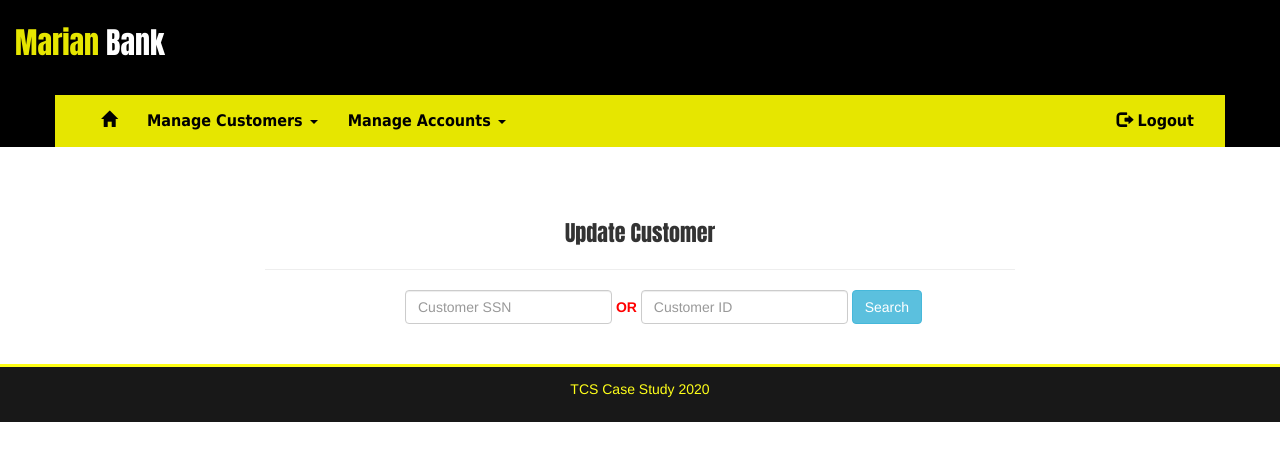
After one commit to mochatek/Retail-Bank, a Flask app: page /customer/update in a window 1280 px wide. The commit adds this page. Shown: the top 461 px of the page. Run offline with Flask 2, Linux system fonts and the light colour scheme; some libraries are stand-ins or nearby versions.

Commit message:
Customer update added

```diff
--- a/bank/routes.py
+++ b/bank/routes.py
@@ -3,6 +3,7 @@ from flask import render_template, request, redirect, url_for, flash
 from bank.models import Customer, Login, Account, Transaction, db
 from datetime import datetime
 from bank.forms import RegisterForm
+from sqlalchemy import or_
 
 @app.route('/')
 def index():
@@ -54,14 +55,52 @@ def create_customer():
         db.session.add(customer)
         # db.session.add(user)
         db.session.commit()
-        flash('Customer Registration successfull !.')
+        flash('Customer creation initiated successfull !.')
         return redirect(url_for('customer_home'))
     else:
         return render_template('create_customer.html', page='create_customer', form=form)
 
-@app.route('/customer/update')
+@app.route('/customer/update', methods=['GET', 'POST'])
 def update_customer():
-    return render_template('update_customer.html', page='update_customer')
+    customer = None
+    errors = None
+    if request.method == 'POST':
+        cust_name = request.form.get('cust_name', -1)
+        if cust_name == -1:  #Checking which form was submitted
+            cust_id = request.form.get('cust_id')
+            cust_ssn = request.form.get('cust_ssn')
+            if cust_ssn.strip() == '' and cust_id.strip() == '':
+                flash("Either one is mandatory and must be a 9-digit number")
+            else:
+                customer = db.session.query(Customer).filter(or_(Customer.cust_ssn == cust_ssn, Customer.cust_id == cust_id)).first()
+                if customer:
+                    flash("Customer Found !")
+                else:
+                    flash("No customer found with the given ID")
+        else:
+            errors = {}
+            cust_ssn = request.form.get('cust_ssn')
+            cust_id = request.form.get('cust_id')
+            cust_name = request.form.get('cust_name')
+            cust_age = request.form.get('cust_age')
+            cust_addr1 = request.form.get('cust_addr1')
+            customer = db.session.query(Customer).filter(or_(Customer.cust_ssn == cust_ssn, Customer.cust_id == cust_id)).first()
+            if cust_name.strip() == '':
+                errors['cust_name'] = 'Invalid name'
+            if cust_addr1.strip() == '':
+                errors['cust_addr1'] = 'Invalid address'
+            if cust_age.strip() == '' or not cust_age.isnumeric():
+                errors['cust_age'] = 'Invalid age'
+            if not errors:
+                customer.cust_name = cust_name
+                customer.cust_age = cust_age
+                customer.cust_addr1 = cust_addr1
+                db.session.commit()
+                flash('Customer update initiated successfully')
+            else:
+                flash('You need to fix the errors in order to update')
+
+    return render_template('update_customer.html', page='update_customer', customer=customer, errors=errors)
 
 @app.route('/customer/delete')
 def delete_customer():
--- a/bank/templates/create_customer.html
+++ b/bank/templates/create_customer.html
@@ -5,7 +5,7 @@
 {% endblock %}
 
 {% block content %}
-    <h4 class="text-center" style="font:bold 22px Impact">Register</h4>
+    <h4 class="text-center" style="font:bold 22px Impact">Create Customer</h4>
     <hr>
     <form class="form-horizontal" action="" method="POST">
         {{ form.csrf_token }}
--- a/bank/templates/login.html
+++ b/bank/templates/login.html
@@ -7,9 +7,9 @@
 {% block content %}
     <h4 class="text-center" style="font:bold 22px Impact">Login</h4>
     <hr>
-{% for message in get_flashed_messages() %}
-    <p class="alert alert-info">{{ message }}</p>
-{% endfor %}
+    {% for message in get_flashed_messages() %}
+        <p class="alert alert-info">{{ message }}</p>
+    {% endfor %}
     <form class="form-horizontal" action="" method="POST">
         <input type="hidden" name="csrf_token" value="{{ csrf_token() }}">
         <div class="form-group">
--- /dev/null
+++ b/bank/templates/update_customer.html
@@ -0,0 +1,90 @@
+{% extends 'base.html' %}
+
+{% block nav %}
+    {% include 'includes/customer_nav.html' %}
+{% endblock %}
+
+{% block content %}
+    <h4 class="text-center" style="font:bold 22px Impact">Update Customer</h4>
+    <hr>
+    {% for message in get_flashed_messages() %}
+        <p class="alert alert-info">{{ message }}</p>
+    {% endfor %}
+    <div class="col-sm-offset-2 col-sm-10">
+    <form class="form-inline" action="" method="POST">
+        <input type="hidden" name="csrf_token" value="{{ csrf_token() }}">
+        <div class="form-group">
+            <input type="text" name="cust_ssn" id="cust_ssn" class="form-control" placeholder="Customer SSN">
+        </div>
+        <div class="form-group">
+            <p class="form-control-static" style="color:red"><b>OR</b></p>
+        </div>
+        <div class="form-group">
+            <input type="text" name="cust_id" id="cust_id" class="form-control" placeholder="Customer ID">
+        </div>
+        <div class="form-group">
+            <button type="submit" class="btn btn-info">Search</button>
+        </div>
+    </form>
+    <br>
+    <br>
+</div>
+    {% if customer %}
+        <hr>
+        <form action="" method="post" class="form-horizontal">
+            <input type="hidden" name="csrf_token" value="{{ csrf_token() }}">
+            <div class="form-group">
+                <label class="control-label col-sm-2" for="cust_ssn">Customer SSN</label>
+                <div class="col-sm-10">
+                    <input type="text" class="form-control" id="cust_ssn" name="cust_ssn" value="{{ customer.cust_ssn }}" readonly>
+                </div>
+            </div>
+            <div class="form-group">
+                <label class="control-label col-sm-2" for="cust_id">Customer ID</label>
+                <div class="col-sm-10">
+                    <input type="text" class="form-control" id="cust_id" name="cust_id" value="{{ customer.cust_id }}" readonly>
+                </div>
+            </div>
+            <div class="form-group">
+                <label class="control-label col-sm-2" for="cust_name">Name</label>
+                <div class="col-sm-10">
+                    <input type="text" class="form-control" id="cust_name" name="cust_name" value="{{ customer.cust_name }}">
+                    <span class="alert-danger">
+                        {% if errors['cust_name'] %}
+                        <p>{{ errors['cust_name'] }}</p>
+                        {% endif %}
+                    </span>
+                </div>
+            </div>
+            <div class="form-group">
+                <label class="control-label col-sm-2" for="age">Age</label>
+                <div class="col-sm-10">
+                    <input type="text" class="form-control" id="cust_age" name="cust_age" value="{{ customer.cust_age }}">
+                    <span class="alert-danger">
+                        {% if errors['cust_age'] %}
+                        <p>{{ errors['cust_age'] }}</p>
+                        {% endif %}
+                    </span>
+                </div>
+            </div>
+            <div class="form-group">
+                <label class="control-label col-sm-2" for="cust_addr1">Address</label>
+                <div class="col-sm-10">
+                    <textarea class="form-control" id="cust_addr1" name="cust_addr1">{{ customer.cust_addr1 }}</textarea>
+                    <span class="alert-danger">
+                        {% if errors['cust_addr1'] %}
+                        <p>{{ errors['cust_addr1'] }}</p>
+                        {% endif %}
+                    </span>
+                </div>
+            </div>
+            <div class="form-group">
+                <div class="col-sm-offset-2 col-sm-10">
+                    <button type="submit" class="btn btn-success">Update</button>
+                </div>
+            </div>
+        </form>
+    {% endif %}
+<br>
+<br>
+{% endblock %}
```
Also changed, not shown: app.db.
